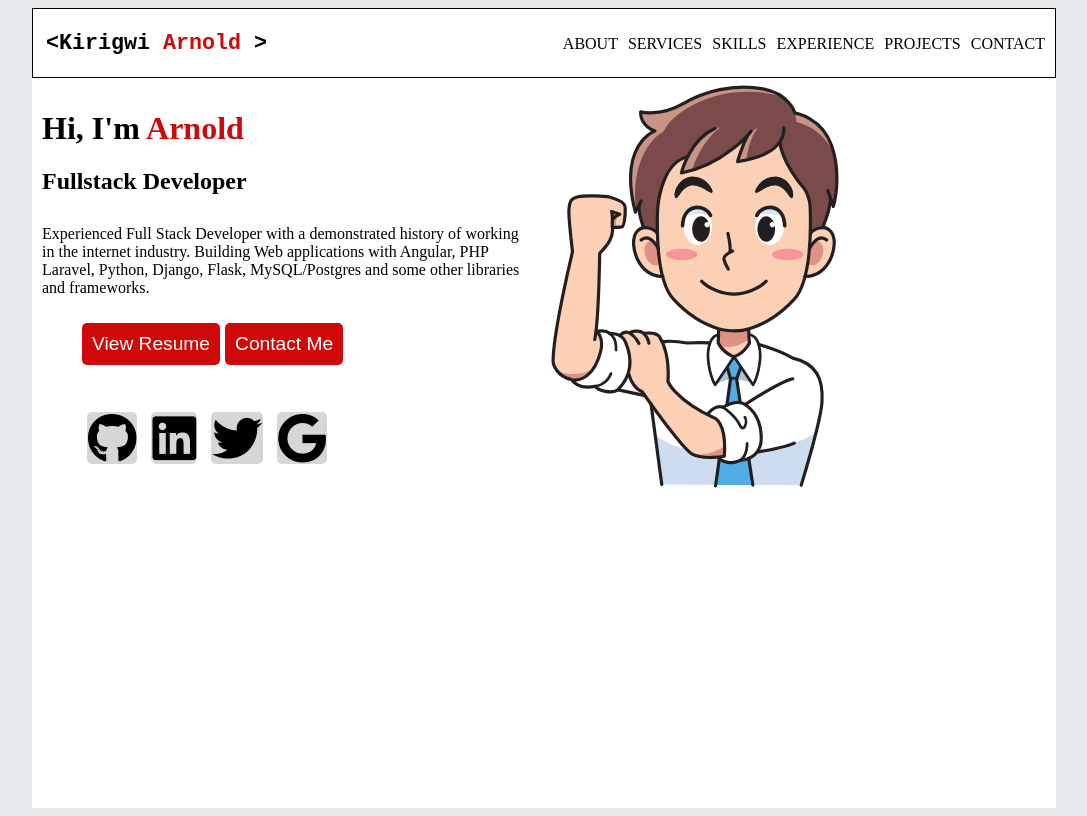
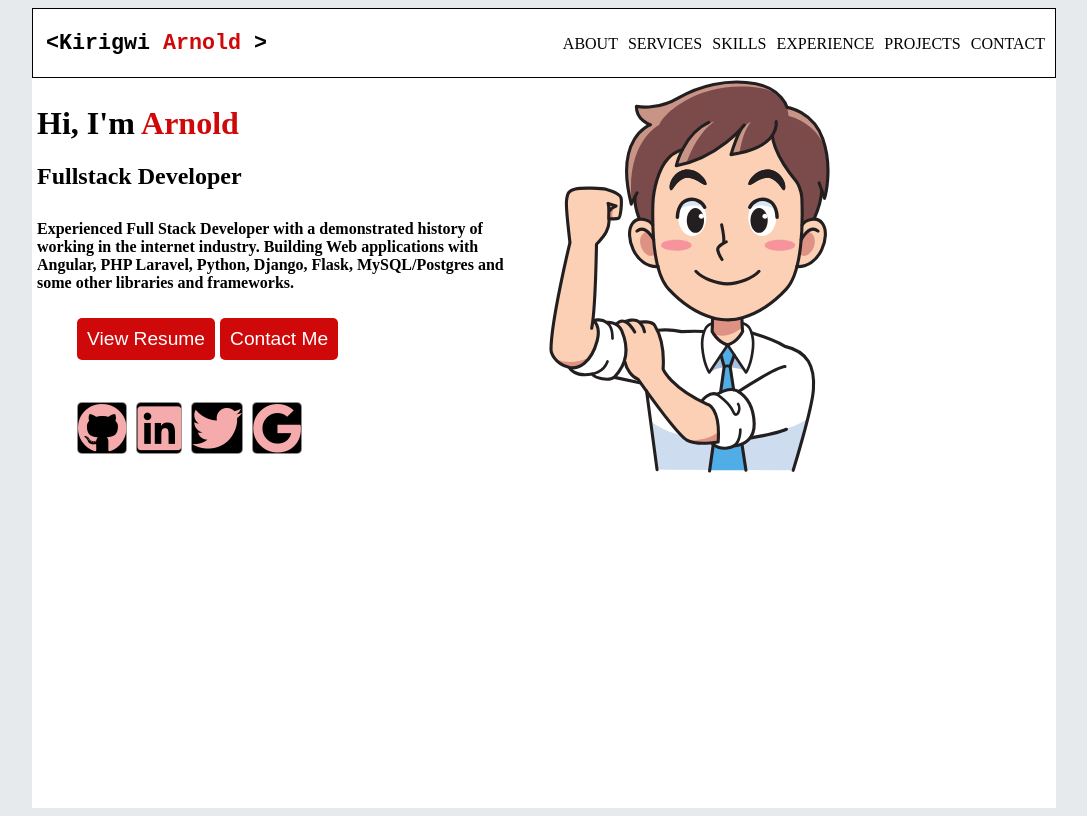
Before and after one commit to Arnold-Mwangi/portfolio_landing_page, a plain HTML site: page index.html in a window 1280 px wide. Shown: the whole page, without its empty margins (96-1183 px from the left). Drawn offline with Linux system fonts and the light colour scheme.

Commit message:
I bolded my content

```diff
--- a/style.css
+++ b/style.css
@@ -50,7 +50,12 @@ header{
    }
 .main> div{
     width:50%;
-    margin: 5px;
+
+}
+.content{
+    margin-right: 5px;
+
+    font-weight: bold;
 }
 .profile{
     display: flex;
@@ -66,20 +71,15 @@ header{
 .profile_heading strong{
     color: #cf0909;
 }
-.profile_buttons{
-    left: 0;
-}
+
 
 .profile_buttons ul{
     list-style-type: none;
     display: flex;
+    align-content: flex-start;
     align-items: flex-start;
 
-   }
-.profile_buttons li{
-    display: inline;
 }
-
 
 .profile_buttons ul >div{
     align-self: flex-start;
@@ -97,16 +97,19 @@ header{
 
 .profile_social_handles ul{
     list-style-type: none;
+    text-align: left;
 }
 .profile_social_handles li{
     display: inline;
+
 }
 .icons{
     font-size: 50px;
     border: 1px solid rgba(216, 216, 216, 0.658);
     border-radius: 5px;
-    margin: 5px;
-    background-color: #d6d6d6;
+    margin-right: 5px;
+    color:#f5abab;
+    background-color: #000000;
 }
 
 .image {
```
